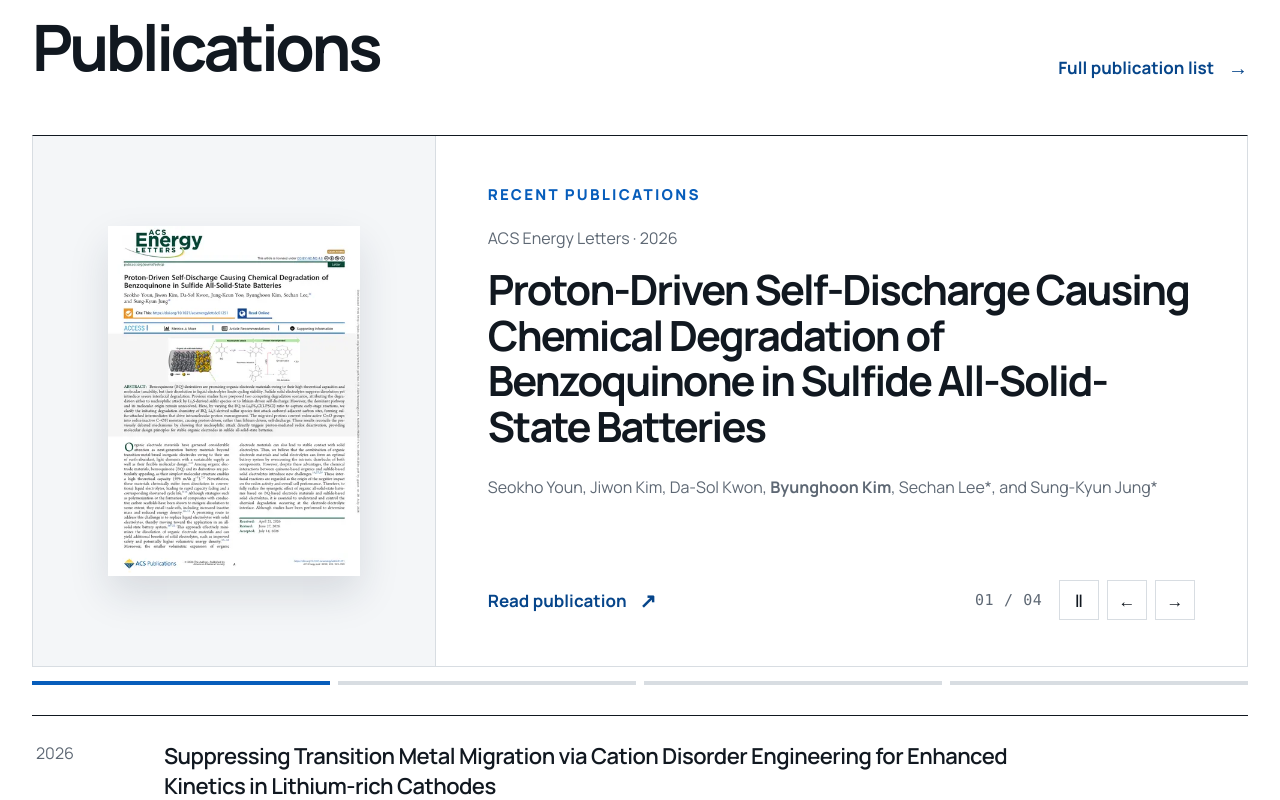
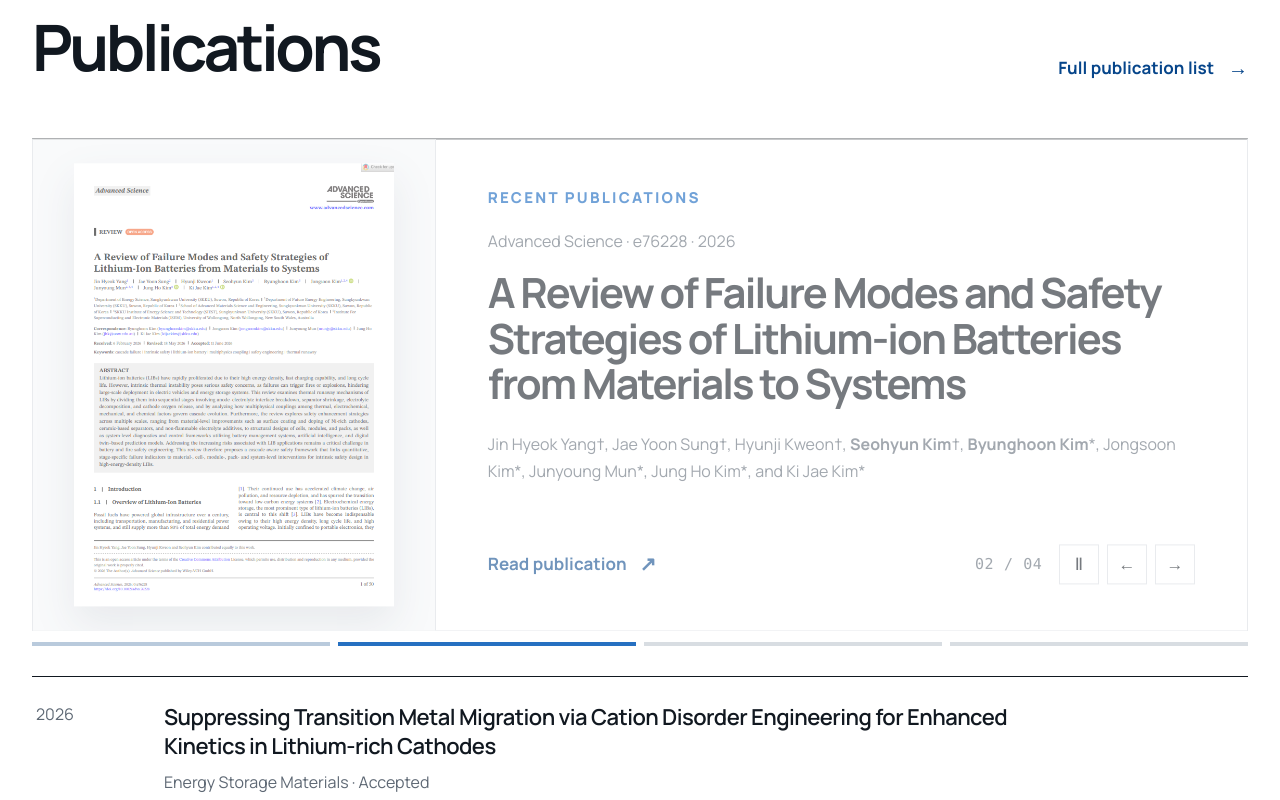
Before and after one commit to Energy-Materials-Laboratory/energy-materials-laboratory.github.io, a Next.js app: page / in a window 1280 px wide. Shown: the part 1640-2440 px from the top of the page. Built offline with nearby package versions, Linux system fonts and the light colour scheme.

Commit message:
Enlarge publication covers and show five recent papers

```diff
--- a/app/globals.css
+++ b/app/globals.css
@@ -555,7 +555,7 @@ summary:focus-visible {
   display: flex;
   align-items: center;
   justify-content: center;
-  padding: 34px;
+  padding: 24px;
   overflow: hidden;
   border-right: 1px solid var(--rule);
   background: #f4f6f8;
@@ -569,9 +569,9 @@ summary:focus-visible {
 }
 
 .featured-publication-cover img {
-  width: auto;
-  max-width: 100%;
-  height: min(350px, 100%);
+  width: min(100%, 320px);
+  height: auto;
+  max-height: 460px;
   display: block;
   object-fit: contain;
   box-shadow: 0 18px 38px rgba(24, 39, 58, 0.13);
@@ -1796,7 +1796,7 @@ summary:focus-visible {
   .featured-publication {
     grid-template-columns: minmax(230px, 0.66fr) minmax(0, 1.34fr);
   }
-  .featured-publication-cover { padding: 26px; }
+  .featured-publication-cover { padding: 22px; }
   .featured-publication-copy { padding: 40px 36px; }
   .recruit-grid { grid-template-columns: 1fr; align-content: center; gap: 28px; padding-block: 70px; }
   .recruit-grid .button { justify-self: start; }
@@ -1839,7 +1839,7 @@ summary:focus-visible {
     border-right: 0;
     border-bottom: 1px solid var(--rule);
   }
-  .featured-publication-cover img { height: 330px; }
+  .featured-publication-cover img { width: auto; height: 330px; }
   .featured-publication-copy { min-height: 390px; padding: 34px 28px; }
   .featured-publication h3 { font-size: clamp(29px, 8vw, 39px); }
   .publication-carousel-footer { align-items: flex-start; flex-direction: column; gap: 24px; }
--- a/content/home.json
+++ b/content/home.json
@@ -48,7 +48,7 @@
     "featuredLabel": "Recent publications",
     "actionLabel": "Full publication list",
     "startIndex": 0,
-    "count": 3
+    "count": 5
   },
   "recruitment": {
     "label": "Join EML · 04",
```
